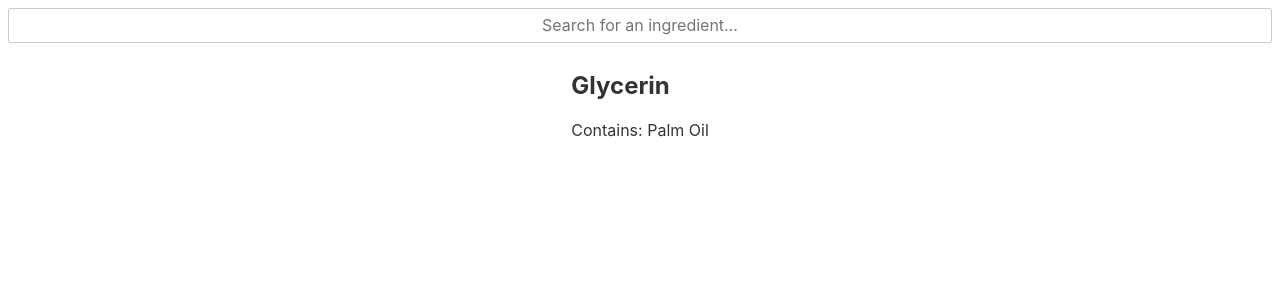
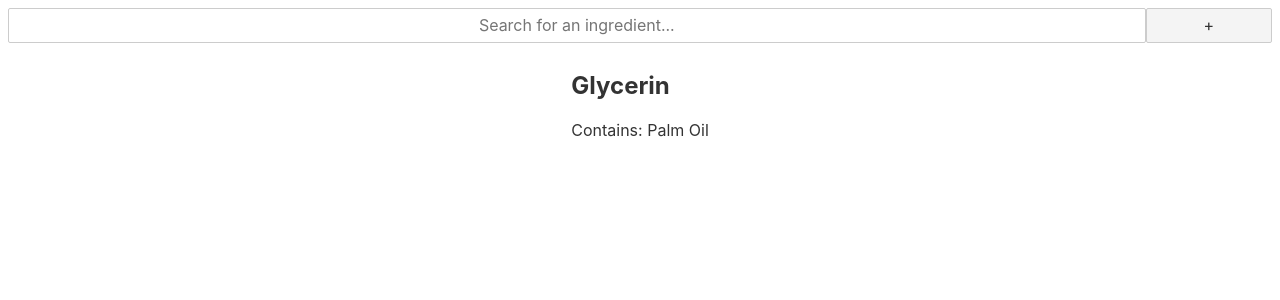
Before and after one commit to LeoDog896/allergitaves, a Svelte app: page / in a window 1280 px wide. Shown: the top 300 px of the page. Built offline with nearby package versions, Linux system fonts and the light colour scheme.

Commit message:
Begin add button

```diff
--- a/src/searchbar/SearchBar.svelte
+++ b/src/searchbar/SearchBar.svelte
@@ -3,10 +3,19 @@
 </script>
 <div id="searchbar">
 	<input bind:value={$searchQuery} placeholder="Search for an ingredient..."/>
+	<button>+</button>
 </div>
 <style lang="scss">
+
+	#searchbar {
+		display: flex;
+	}
 	input {
 		text-align: center;
-		width: 100%;
+		width: 90%;
+	}
+
+	button {
+		width: 10%;
 	}
 </style>
```
Also changed, not shown: src/add/AddPrompt.svelte (added).
